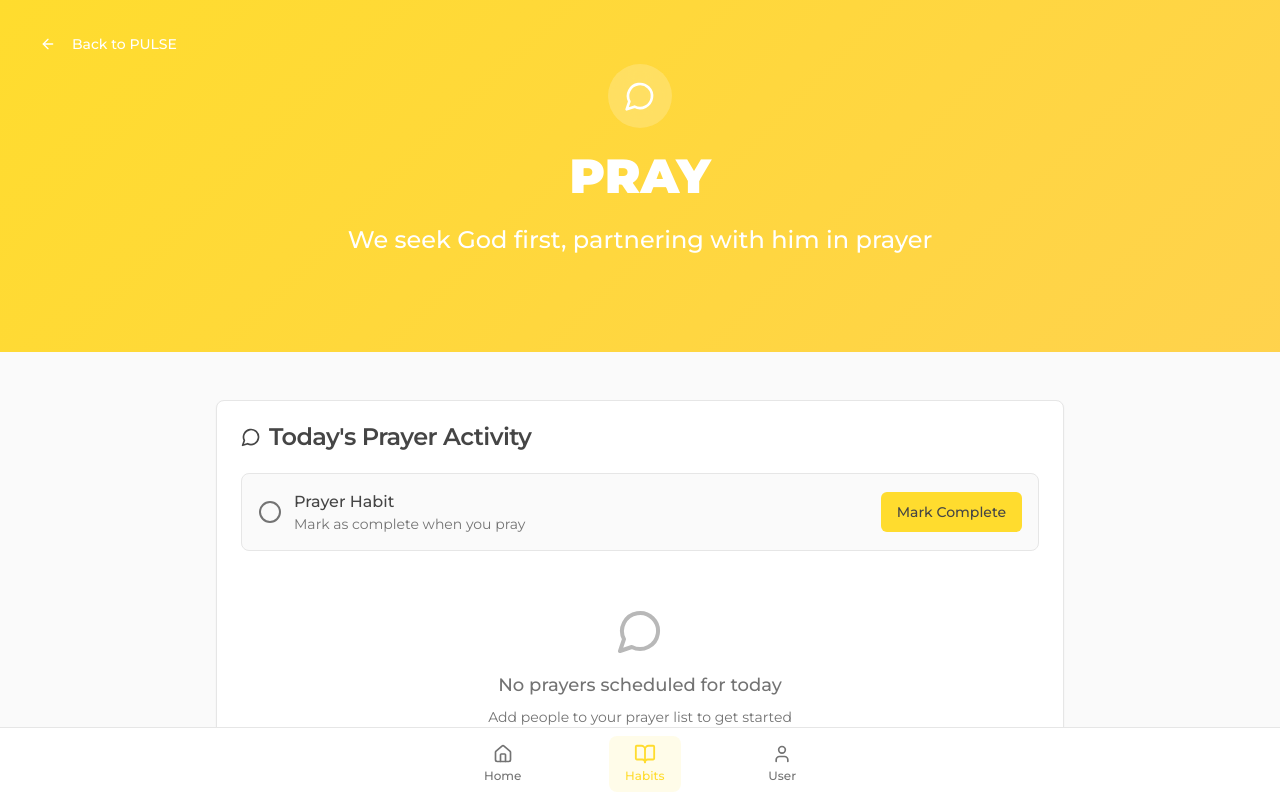
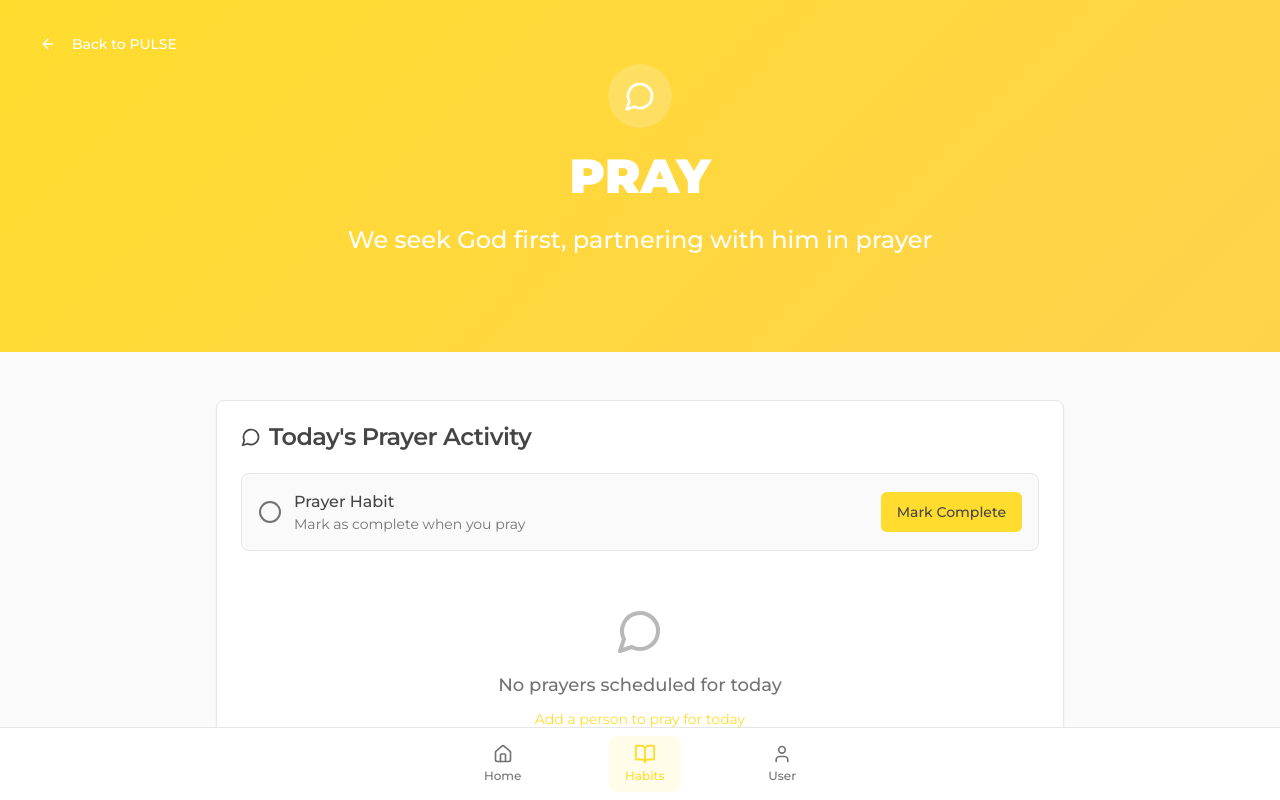
Before and after one commit to andyjsmits/ios-create-hub, a React (Vite) app: page /habits/pray in a window 1280 px wide. Shown: the top 800 px of the page. Built offline with nearby package versions, Linux system fonts and the light colour scheme; what @capacitor/core would draw is missing.

Commit message:
Make text a link
Turned the "Add a person to pray for today" text into a link that navigates to the prayer manager, allowing users to add more people to their prayer list.
-edited src/components/PrayerTracker.tsx

```diff
--- a/src/components/PrayerTracker.tsx
+++ b/src/components/PrayerTracker.tsx
@@ -13,12 +13,14 @@ interface PrayerTrackerProps {
   prayerList: PrayerPerson[];
   onToggleHabitCompletion: () => void;
   isHabitCompletedToday: boolean;
+  onOpenPrayerManager?: () => void;
 }
 
 export const PrayerTracker = ({
   prayerList,
   onToggleHabitCompletion,
-  isHabitCompletedToday
+  isHabitCompletedToday,
+  onOpenPrayerManager
 }: PrayerTrackerProps) => {
   const [notes, setNotes] = useState('');
   const [selectedPeople, setSelectedPeople] = useState<Set<string>>(new Set());
@@ -199,12 +201,12 @@ export const PrayerTracker = ({
           <div className="text-center py-8 text-muted-foreground">
             <MessageCircle className="h-12 w-12 mx-auto mb-4 opacity-50" />
             <p className="text-lg font-medium mb-2">No prayers scheduled for today</p>
-            <p className="text-sm">
-              {prayerList.length === 0
-                ? "Add people to your prayer list to get started"
-                : "Your weekly prayer schedule doesn't include today"
-              }
-            </p>
+            <button
+              onClick={onOpenPrayerManager}
+              className="text-sm text-primary hover:text-primary/80 hover:underline cursor-pointer"
+            >
+              Add a person to pray for today
+            </button>
           </div>
         )}
 
--- a/src/pages/PrayPage.tsx
+++ b/src/pages/PrayPage.tsx
@@ -159,6 +159,7 @@ const PrayPage = () => {
           prayerList={habitData.prayerList || []}
           onToggleHabitCompletion={() => toggleHabitCompletion('pray')}
           isHabitCompletedToday={isHabitCompletedToday('pray')}
+          onOpenPrayerManager={() => setShowPrayerManager(true)}
         />
 
         {/* About This Habit */}
```
